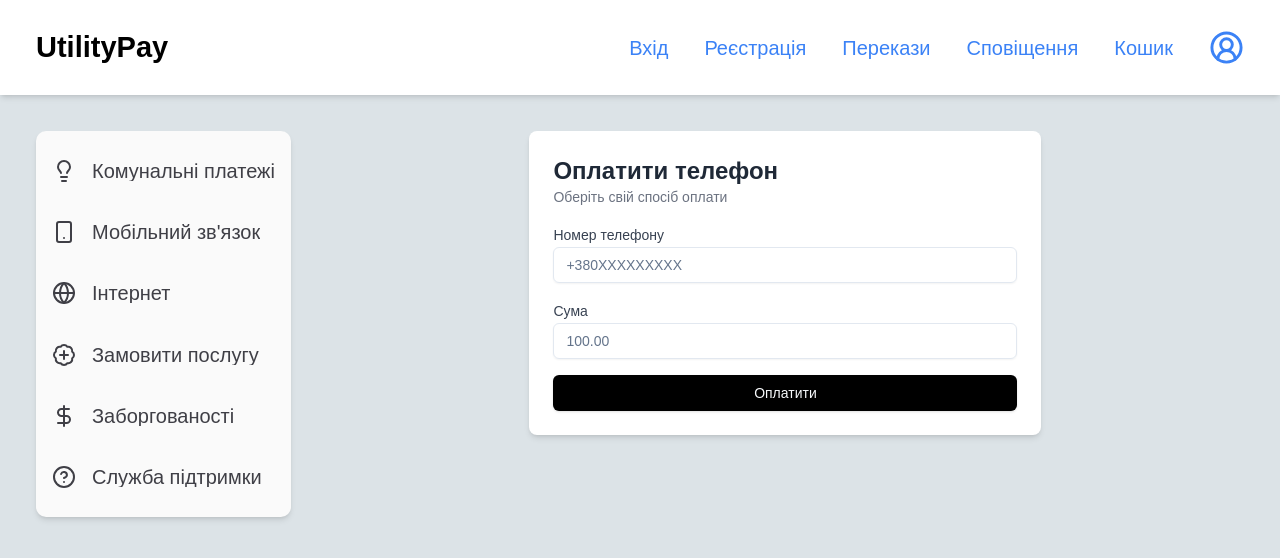
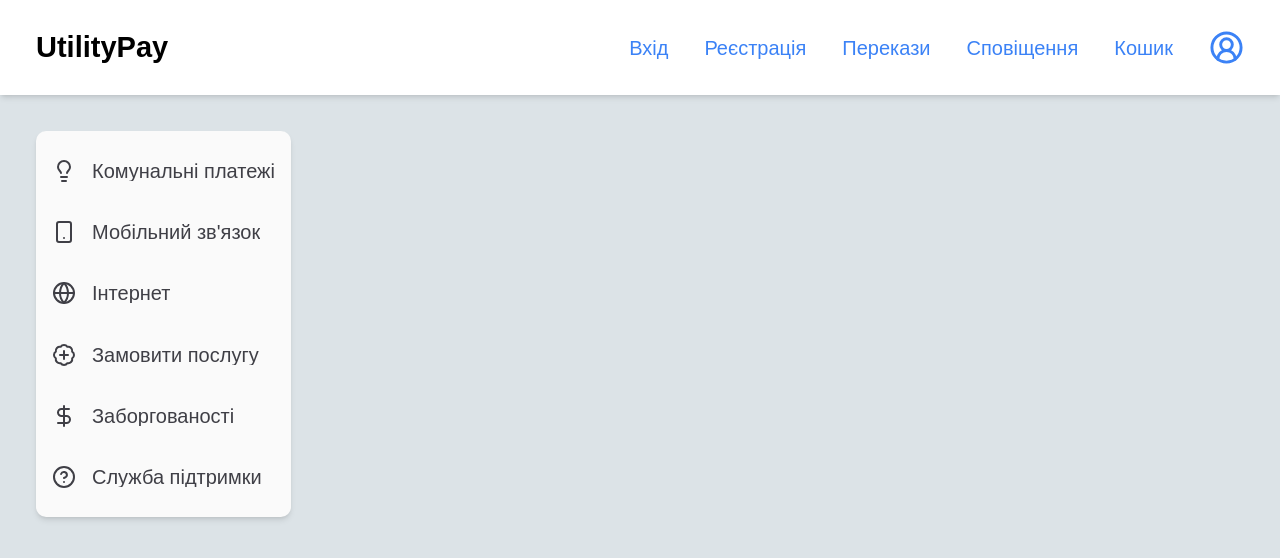
Before and after one commit to Maxkorop10/UtilityPay, a Next.js app: page /mobile-network in a window 1280 px wide. Shown: the top 558 px of the page. Built offline with nearby package versions, Linux system fonts and the light colour scheme.

Commit message:
delete mobile payment form

```diff
--- a/src/app/mobile-network/page.tsx
+++ b/src/app/mobile-network/page.tsx
@@ -1,4 +1,3 @@
-import MobileForm from '@/src/modules/mobile-form/form';
 import type { Metadata } from 'next';
 
 export const metadata: Metadata = {
@@ -6,9 +5,5 @@ export const metadata: Metadata = {
 };
 
 export default function MobileNetworkPage() {
-  return (
-    <div className="w-full flex justify-center items-start ">
-      <MobileForm />
-    </div>
-  );
+  return <div className="w-full flex justify-center items-start "></div>;
 }
--- a/src/app/profile/page.tsx
+++ b/src/app/profile/page.tsx
@@ -8,7 +8,7 @@ export const metadata: Metadata = {
 
 export default function ProfilePage() {
   return (
-    <div className="rounded-[10px] shadow-md h-fit w-[100%] p-4 bg-white">
+    <div className="rounded-[10px] shadow-md h-fit w-full p-6 bg-white">
       <Label className="font-bold text-2xl">Особистий профіль</Label>
       <ProfileInfo />
     </div>
--- a/src/app/utility-bills/page.tsx
+++ b/src/app/utility-bills/page.tsx
@@ -27,7 +27,7 @@ const utilitiesData = [
 
 export default function UtilityBillsPage() {
   return (
-    <div className="rounded-[10px] shadow-md h-fit w-[100%] p-6 bg-white">
+    <div className="rounded-[10px] shadow-md h-fit w-full p-6 bg-white">
       <Label className="font-bold text-2xl">Комунальні послуги</Label>
 
       {utilitiesData.map((utility, index) => (
--- a/src/modules/mobile-form/form.tsx
+++ /dev/null
@@ -1,70 +0,0 @@
-'use client';
-
-import { useForm } from 'react-hook-form';
-import { zodResolver } from '@hookform/resolvers/zod';
-import { Button } from '@/src/components/ui/button';
-import { Input } from '@/src/components/ui/input';
-import { Label } from '@/src/components/ui/label';
-import { MobileFormValues, mobileSchema } from './schema/schema';
-
-export default function MobileForm() {
-  const {
-    register,
-    handleSubmit,
-    formState: { errors },
-  } = useForm<MobileFormValues>({
-    resolver: zodResolver(mobileSchema),
-  });
-
-  const onSubmit = (data: MobileFormValues) => {
-    console.log('Дані для оплати:', { ...data });
-  };
-
-  return (
-    <div className="w-full max-w-lg p-6 bg-white rounded-lg shadow-md">
-      <h1 className="font-bold text-2xl text-gray-800 text-left">
-        Оплатити телефон
-      </h1>
-      <p className="text-sm text-gray-500 text-left">
-        Оберіть свій спосіб оплати
-      </p>
-      <form onSubmit={handleSubmit(onSubmit)} className="mt-4 space-y-4">
-        <div>
-          <Label htmlFor="phoneNumber" className="text-gray-700">
-            Номер телефону
-          </Label>
-          <Input
-            id="phoneNumber"
-            type="text"
-            placeholder="+380XXXXXXXXX"
-            {...register('phoneNumber')}
-            className={errors.phoneNumber ? 'border-red-500' : ''}
-          />
-          {errors.phoneNumber && (
-            <p className="mt-1 text-sm text-red-600">
-              {errors.phoneNumber.message}
-            </p>
-          )}
-        </div>
-        <div>
-          <Label htmlFor="amount" className="text-gray-700">
-            Сума
-          </Label>
-          <Input
-            id="amount"
-            type="text"
-            placeholder="100.00"
-            {...register('amount')}
-            className={errors.amount ? 'border-red-500' : ''}
-          />
-          {errors.amount && (
-            <p className="mt-1 text-sm text-red-600">{errors.amount.message}</p>
-          )}
-        </div>
-        <Button type="submit" className="w-full bg-black hover:bg-gray-800">
-          Оплатити
-        </Button>
-      </form>
-    </div>
-  );
-}
--- a/src/modules/mobile-form/schema/schema.ts
+++ /dev/null
@@ -1,17 +0,0 @@
-import { z } from 'zod';
-
-export const mobileSchema = z.object({
-  phoneNumber: z
-    .string()
-    .min(1, "Номер телефону обов'язковий")
-    .regex(/^(\+?380|0)\d{9}$/, 'Введіть коректний номер телефону'),
-  amount: z
-    .string()
-    .min(1, "Сума обов'язкова")
-    .regex(
-      /^\d+(\.\d{1,2})?$/,
-      'Введіть коректну суму (наприклад, 100 або 100.50)'
-    ),
-});
-
-export type MobileFormValues = z.infer<typeof mobileSchema>;
--- a/src/modules/support-form/form.tsx
+++ b/src/modules/support-form/form.tsx
@@ -56,7 +56,7 @@ export default function SupportForm() {
           <Input
             type="email"
             id="email"
-            placeholder="пошта@mail.ru"
+            placeholder="example@gmail.com"
             {...register('email')}
             className="mt-1 p-2 w-full border rounded-md"
           />
--- a/src/modules/utility-service/utility.tsx
+++ b/src/modules/utility-service/utility.tsx
@@ -10,7 +10,7 @@ const Utility: FC<UtilityProps> = ({
   price,
 }) => {
   return (
-    <div className="my-4 p-6 bg-white rounded-lg shadow-md border">
+    <div className="my-4 py-4 bg-white rounded-lg border-b">
       <div className="flex items-center justify-between">
         <div className="flex flex-col text-gray-800 gap-2">
           <div className="flex items-center gap-3">
```
